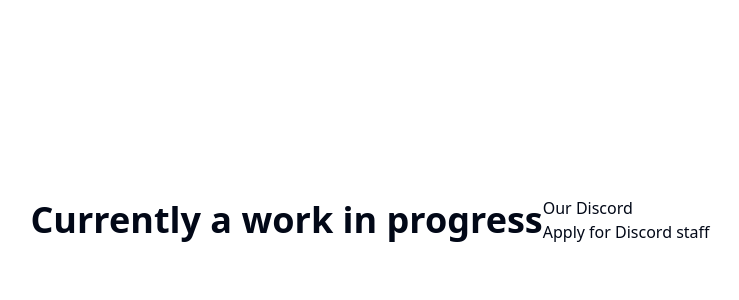
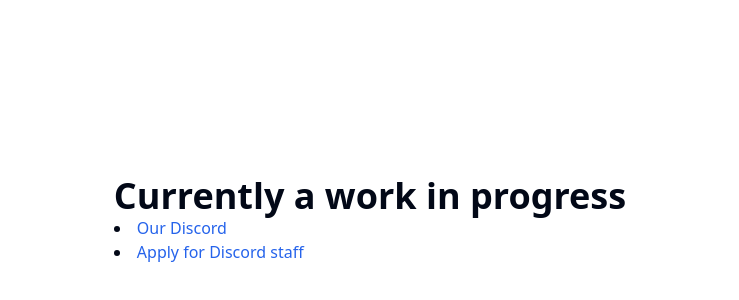
Before and after one commit to sillyscp/website, a SvelteKit app: page / in a window 1280 px wide. Shown: the part 180-480 px from the top of the page, without its empty margins (270-1009 px from the left). Built offline with nearby package versions, Linux system fonts and the light colour scheme.

Commit message:
fix: bad styling

```diff
--- a/src/routes/+page.svelte
+++ b/src/routes/+page.svelte
@@ -1,7 +1,9 @@
 <div class="flex items-center justify-center h-screen">
-    <h1 class="text-4xl font-bold">Currently a work in progress</h1>
-    <ul>
-        <li><a href="/discord">Our Discord</a></li>
-        <li><a href="/apply">Apply for Discord staff</a></li>
-    </ul>
+    <div>
+        <h1 class="text-4xl font-bold">Currently a work in progress</h1>
+        <ul class="list-disc list-inside">
+            <li><a href="/discord" class="text-blue-600">Our Discord</a></li>
+            <li><a href="/apply" class="text-blue-600">Apply for Discord staff</a></li>
+        </ul>
+    </div>
 </div>
```
